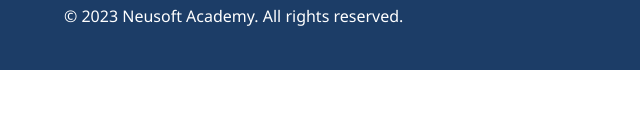
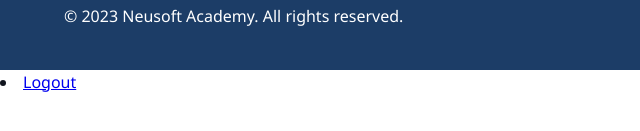
Before and after one commit to neusoftlms/Neusoft, a plain HTML site: page admin.html in a window 1280 px wide. Shown: the part 553-684 px from the top of the page, 0-640 px from the left. Drawn offline with Linux system fonts and the light colour scheme.

Commit message:
Update admin.html

```diff
--- a/admin.html
+++ b/admin.html
@@ -104,3 +104,5 @@
     <script src="js/admin.js"></script>
 </body>
 </html>
+<!-- In all protected pages -->
+<li><a href="#" id="logout">Logout</a></li>
```
